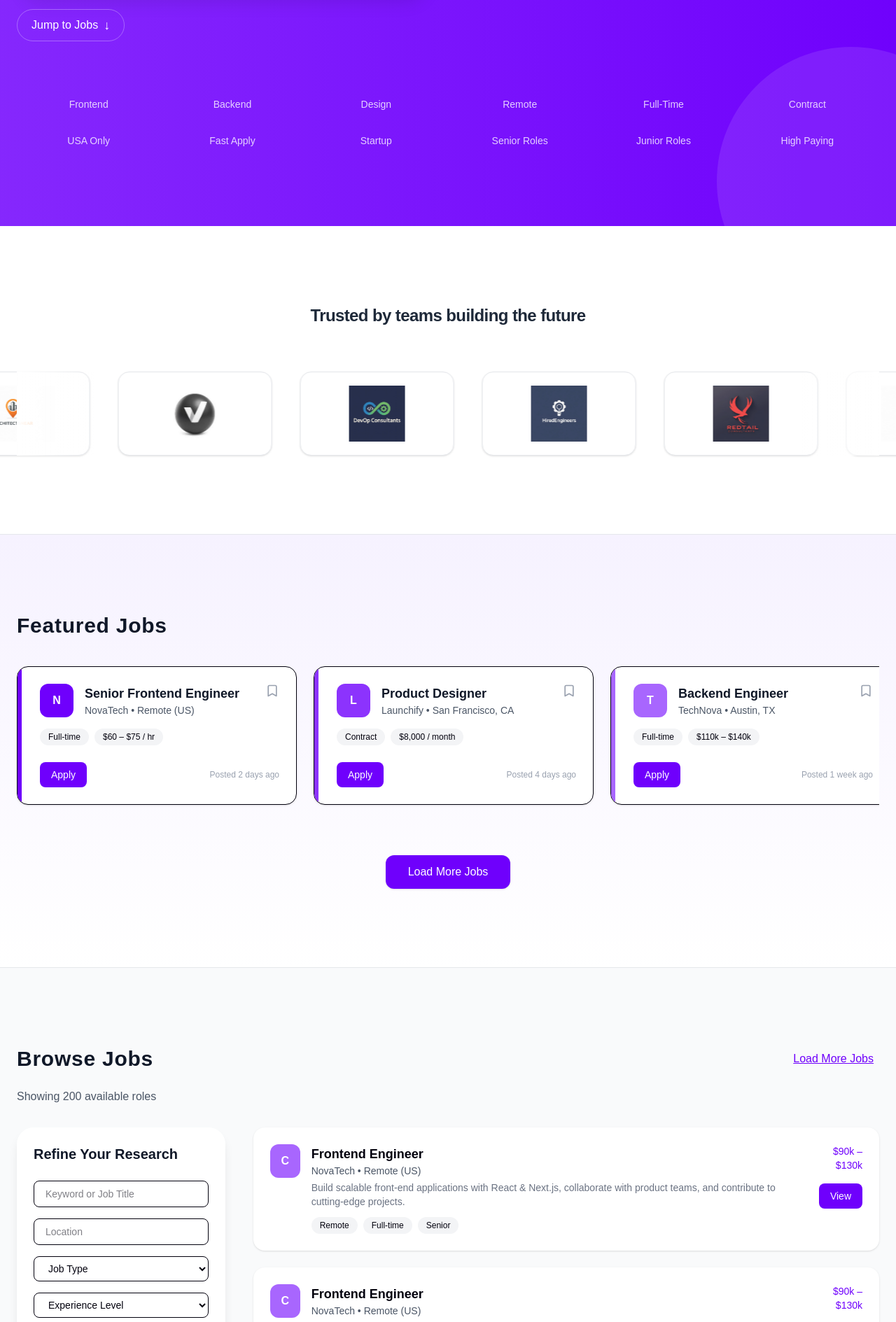
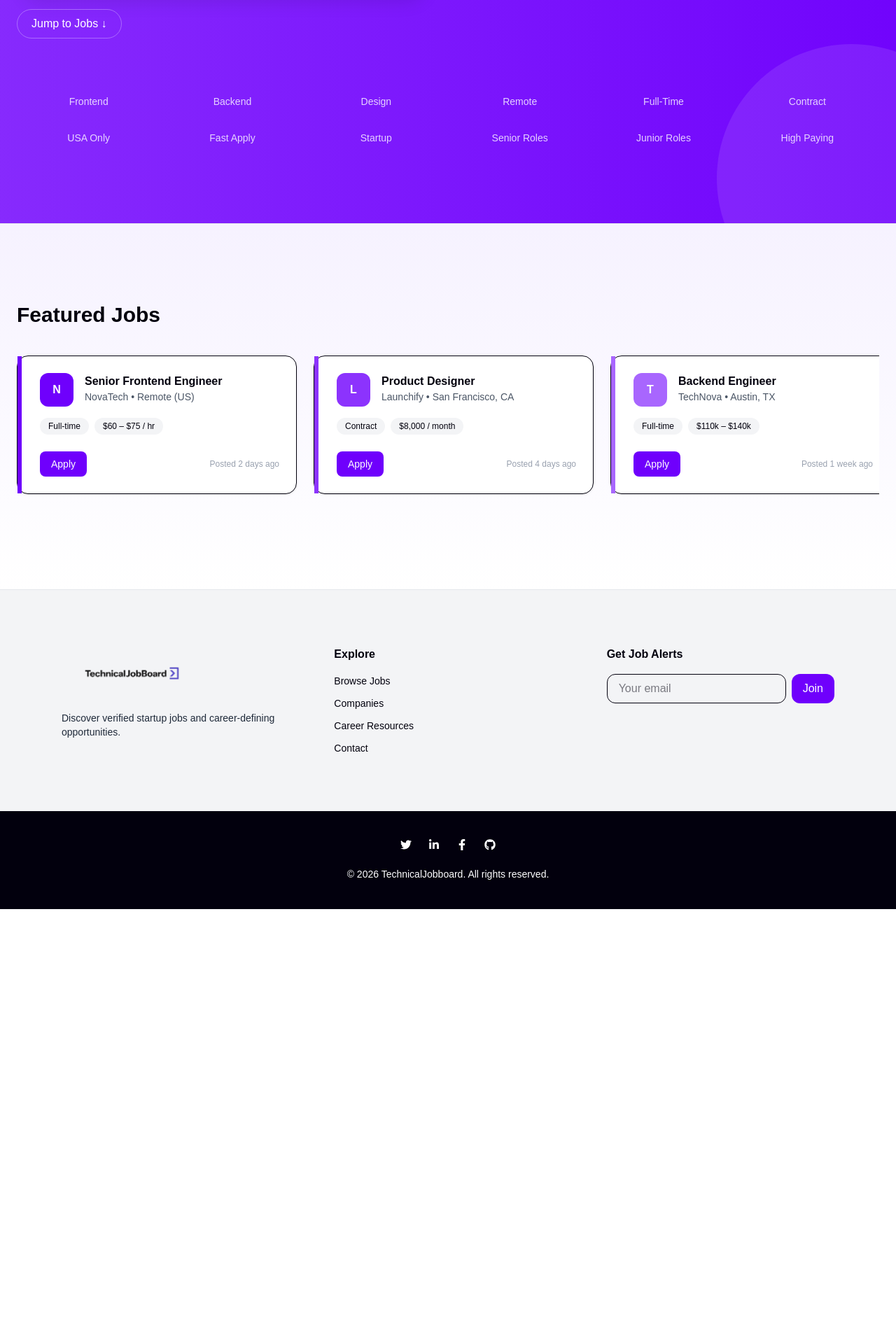
Before and after one commit to adebisidolapo/technicaljobboard, a Next.js app in the folder jobboard/: page / in a window 1280 px wide. Shown: the part 680-2569 px from the top of the page at 70% size. After the commit the page ends 1979 px from the top, so only its background shows below. Built offline with nearby package versions, Linux system fonts and the light colour scheme.

Commit message:
update UI

```diff
--- a/jobboard/app/page.tsx
+++ b/jobboard/app/page.tsx
@@ -9,6 +9,41 @@ import {
   FaGithub,
 } from "react-icons/fa";
 
+/* ================= CONSTANTS ================= */
+const PRIMARY = "#6F00FC";
+const SECONDARY = "#8C33FD";
+const ACCENT = "#A866FE";
+
+const featuredJobs = [
+  {
+    title: "Senior Frontend Engineer",
+    company: "NovaTech",
+    location: "Remote (US)",
+    type: "Full-time",
+    pay: "$60 – $75 / hr",
+    posted: "2 days ago",
+    color: PRIMARY,
+  },
+  {
+    title: "Product Designer",
+    company: "Launchify",
+    location: "San Francisco, CA",
+    type: "Contract",
+    pay: "$8,000 / month",
+    posted: "4 days ago",
+    color: SECONDARY,
+  },
+  {
+    title: "Backend Engineer",
+    company: "TechNova",
+    location: "Austin, TX",
+    type: "Full-time",
+    pay: "$110k – $140k",
+    posted: "1 week ago",
+    color: ACCENT,
+  },
+];
+
 export default function Home() {
   const heroImageRef = useRef<HTMLDivElement | null>(null);
 
@@ -17,31 +52,35 @@ export default function Home() {
 
       {/* ================= HERO ================= */}
       <section className="relative py-28 bg-animated-gradient text-white overflow-hidden">
-        <div className="absolute top-0 left-0 w-64 h-64 bg-white opacity-10 rounded-full -translate-x-1/2 -translate-y-1/2" />
-        <div className="absolute bottom-0 right-0 w-96 h-96 bg-white opacity-10 rounded-full translate-x-1/3 translate-y-1/3" />
+        <div className="absolute top-0 left-0 w-64 h-64 bg-white/10 rounded-full -translate-x-1/2 -translate-y-1/2" />
+        <div className="absolute bottom-0 right-0 w-96 h-96 bg-white/10 rounded-full translate-x-1/3 translate-y-1/3" />
 
         <div className="max-w-7xl mx-auto px-6 relative z-10">
           <div className="md:flex md:items-center md:justify-between gap-12">
 
             {/* LEFT */}
             <div className="md:w-1/2">
-              <h1 className="text-5xl md:text-6xl font-extrabold leading-tight max-w-3xl tracking-tight">
+              <h1 className="text-5xl md:text-6xl font-extrabold leading-tight tracking-tight">
                 Find meaningful startup jobs
                 <br />
                 that <span className="text-[#02000D]">actually grow your career</span>
               </h1>
 
-              <p className="mt-6 text-lg md:text-xl max-w-2xl text-white/90">
+              <p className="mt-6 text-lg md:text-xl text-white/90 max-w-2xl">
                 Discover verified USA-based roles from fast-growing startups,
                 remote teams, and innovative tech companies hiring now.
               </p>
 
-              <div className="w-full mt-10">
-                <div className="flex items-center bg-white rounded-full shadow-xl px-6 py-3 max-w-5xl">
+              <div className="mt-10">
+                <div className="flex items-center bg-white rounded-full shadow-xl px-6 py-3">
+                  <label htmlFor="job-search" className="sr-only">
+                    Search jobs
+                  </label>
                   <input
+                    id="job-search"
                     type="text"
                     placeholder="Search jobs by title, keyword, or company"
-                    className="flex-1 px-3 py-3 text-gray-800 bg-transparent focus:outline-none text-base"
+                    className="flex-1 px-3 py-3 text-gray-800 bg-transparent focus:outline-none"
                   />
                   <button className="ml-3 px-8 py-3 rounded-full bg-purple-700 text-white font-semibold hover:bg-purple-800 transition">
                     Search
@@ -51,13 +90,11 @@ export default function Home() {
 
               <button
                 onClick={() =>
-                  document
-                    .getElementById("jobs")
-                    ?.scrollIntoView({ behavior: "smooth" })
+                  document.getElementById("jobs")?.scrollIntoView({ behavior: "smooth" })
                 }
-                className="mt-6 inline-flex items-center gap-2 text-white font-medium px-5 py-2 rounded-full border border-white/30 hover:bg-white/10 transition"
+                className="mt-6 inline-flex items-center gap-2 px-5 py-2 rounded-full border border-white/30 hover:bg-white/10 transition"
               >
-                Jump to Jobs <span className="text-lg">↓</span>
+                Jump to Jobs ↓
               </button>
             </div>
 
@@ -75,136 +112,48 @@ export default function Home() {
                 </div>
               </div>
             </div>
-
           </div>
 
-          {/* JOB ICON STRIP */}
-          <div className="w-full mt-20">
-            <div className="grid grid-cols-3 md:grid-cols-6 gap-y-8 text-center text-sm text-white/80">
-              <span>Frontend</span>
-              <span>Backend</span>
-              <span>Design</span>
-              <span>Remote</span>
-              <span>Full-Time</span>
-              <span>Contract</span>
-              <span>USA Only</span>
-              <span>Fast Apply</span>
-              <span>Startup</span>
-              <span>Senior Roles</span>
-              <span>Junior Roles</span>
-              <span>High Paying</span>
+          {/* JOB TAG STRIP */}
+          <div className="mt-20 grid grid-cols-3 md:grid-cols-6 gap-y-8 text-center text-sm text-white/80">
+            {[
+              "Frontend",
+              "Backend",
+              "Design",
+              "Remote",
+              "Full-Time",
+              "Contract",
+              "USA Only",
+              "Fast Apply",
+              "Startup",
+              "Senior Roles",
+              "Junior Roles",
+              "High Paying",
+            ].map((tag) => (
+              <span key={tag}>{tag}</span>
+            ))}
           </div>
         </div>
-
-        </div>
       </section>
-
-{/* ================= TRUSTED TEAMS ================= */}
-<section className="py-28 bg-white overflow-hidden">
-  <div className="max-w-7xl mx-auto px-6">
-
-    {/* Header */}
-    <h3 className="text-center text-xl md:text-2xl font-semibold text-gray-800 tracking-tight mb-16">
-      Trusted by teams building the future
-    </h3>
-
-    {/* Marquee */}
-    <div className="relative">
-      <div className="flex gap-10 animate-marquee hover:[animation-play-state:paused]">
-        {[
-          "/Architects.png",
-          "/vermot.png",
-          "/Devops.png",
-          "/Hiredengineer.png",
-          "/redtail.png",
-          "/Architects.png",
-          "/vermot.png",
-          "/Devops.png",
-          "/Hiredengineer.png",
-          "/redtail.png",
-        ].map((logo, i) => (
-          <div
-            key={i}
-            className="min-w-[220px] h-[120px] flex items-center justify-center
-                       rounded-2xl border border-gray-200 bg-white
-                       shadow-sm hover:shadow-md
-                       transition-all duration-300"
-          >
-            <img
-              src={logo}
-              alt="Trusted company logo"
-              className="h-16 md:h-20 object-contain opacity-90 hover:opacity-100 transition"
-            />
-          </div>
-        ))}
-      </div>
-
-      {/* Soft edge fades */}
-      <div className="pointer-events-none absolute top-0 left-0 h-full w-28 bg-gradient-to-r from-white to-transparent" />
-      <div className="pointer-events-none absolute top-0 right-0 h-full w-28 bg-gradient-to-l from-white to-transparent" />
-    </div>
-
-  </div>
-</section>
-
-
-
 
       {/* ================= FEATURED JOBS ================= */}
       <section className="py-28 bg-gradient-to-b from-[#F6F2FF] to-white border-y border-gray-200">
         <div className="max-w-7xl mx-auto px-6">
+          <h2 className="text-3xl font-semibold mb-10">Featured Jobs</h2>
 
-    {/* Header */}
-    <div className="flex justify-between items-center mb-10">
-      <h2 className="text-3xl font-semibold tracking-wide text-gray-900">
-        Featured Jobs
-      </h2>
-    </div>
-
-    {/* Carousel */}
           <div className="flex gap-6 overflow-x-auto pb-6">
-      {[
-        {
-          title: "Senior Frontend Engineer",
-          company: "NovaTech",
-          location: "Remote (US)",
-          type: "Full-time",
-          pay: "$60 – $75 / hr",
-          posted: "2 days ago",
-          color: "#6F00FC",
-        },
-        {
-          title: "Product Designer",
-          company: "Launchify",
-          location: "San Francisco, CA",
-          type: "Contract",
-          pay: "$8,000 / month",
-          posted: "4 days ago",
-          color: "#8C33FD",
-        },
-        {
-          title: "Backend Engineer",
-          company: "TechNova",
-          location: "Austin, TX",
-          type: "Full-time",
-          pay: "$110k – $140k",
-          posted: "1 week ago",
-          color: "#A866FE",
-        },
-      ].map((job, idx) => (
+            {featuredJobs.map((job) => (
               <div
-          key={idx}
-          className="flex-none w-[400px] bg-white rounded-2xl shadow-sm hover:shadow-md transition border relative overflow-hidden"
+                key={job.title}
+                className="flex-none w-[400px] bg-white rounded-2xl border shadow-sm hover:shadow-md transition relative"
               >
-          {/* Left Accent */}
                 <div
                   className="absolute left-0 top-0 h-full w-1.5"
                   style={{ backgroundColor: job.color }}
                 />
 
                 <div className="p-6 pl-8">
-            {/* Header */}
-            <div className="flex justify-between items-start">
+                  <div className="flex justify-between">
                     <div className="flex gap-4">
                       <div
                         className="w-12 h-12 rounded-xl text-white flex items-center justify-center font-bold"
@@ -214,39 +163,15 @@ export default function Home() {
                       </div>
 
                       <div>
-                  <h3 className="text-lg font-semibold text-gray-900">
-                    {job.title}
-                  </h3>
+                        <h3 className="font-semibold">{job.title}</h3>
                         <p className="text-sm text-gray-600">
                           {job.company} • {job.location}
                         </p>
                       </div>
                     </div>
-
-              {/* Save */}
-              <button
-                aria-label="Save job"
-                className="text-gray-400 hover:text-[#6F00FC] transition"
-              >
-                <svg
-                  xmlns="http://www.w3.org/2000/svg"
-                  className="h-5 w-5"
-                  fill="none"
-                  viewBox="0 0 24 24"
-                  stroke="currentColor"
-                >
-                  <path
-                    strokeLinecap="round"
-                    strokeLinejoin="round"
-                    strokeWidth={2}
-                    d="M5 5a2 2 0 012-2h10a2 2 0 012 2v16l-7-4-7 4V5z"
-                  />
-                </svg>
-              </button>
                   </div>
 
-            {/* Meta */}
-            <div className="flex flex-wrap gap-2 mt-4">
+                  <div className="flex gap-2 mt-4">
                     <span className="text-xs px-3 py-1 rounded-full bg-gray-100">
                       {job.type}
                     </span>
@@ -255,7 +180,6 @@ export default function Home() {
                     </span>
                   </div>
 
-            {/* Footer */}
                   <div className="mt-6 flex justify-between items-center">
                     <button className="bg-[#6F00FC] hover:bg-[#8C33FD] text-white px-4 py-2 rounded-lg text-sm">
                       Apply
@@ -268,174 +192,22 @@ export default function Home() {
               </div>
             ))}
           </div>
-
-    {/* Load more */}
-    <div className="mt-12 flex justify-center">
-      <button className="bg-[#6F00FC] hover:bg-[#8C33FD] text-white px-8 py-3 rounded-xl font-medium transition shadow-sm">
-        Load More Jobs
-      </button>
-    </div>
-
-  </div>
-</section>
-
-
-
-{/* ================= BROWSE JOBS ================= */}
-<section className="py-28 bg-gray-50">
-  <div className="max-w-7xl mx-auto px-6">
-    <div className="flex justify-between items-center mb-6">
-      <h2 className="text-3xl font-semibold tracking-wide text-gray-900">Browse Jobs</h2>
-      <span className="text-[#6F00FC] font-medium underline cursor-pointer hover:bg-gray-100 px-2 rounded transition">
-        Load More Jobs
-      </span>
-    </div>
-    <p className="text-gray-600 mb-8">Showing 200 available roles</p>
-
-    <div className="flex flex-col lg:flex-row gap-10">
-
-      {/* ================= FILTERS ================= */}
-      <aside className="lg:w-1/4 w-full lg:sticky lg:top-28 h-fit">
-        <div className="bg-white rounded-3xl p-6 shadow-lg">
-          <h3 className="text-xl font-semibold mb-6 text-gray-900">Refine Your Research</h3>
-
-          {/* Keyword */}
-          <input
-            type="text"
-            placeholder="Keyword or Job Title"
-            className="w-full border rounded-lg px-4 py-2 mb-4 focus:ring-2 focus:ring-[#6F00FC] outline-none text-sm"
-          />
-
-          {/* Location */}
-          <input
-            type="text"
-            placeholder="Location"
-            className="w-full border rounded-lg px-4 py-2 mb-4 focus:ring-2 focus:ring-[#8C33FD] outline-none text-sm"
-          />
-
-          {/* Job Type */}
-          <select className="w-full border rounded-lg px-4 py-2 mb-4 text-sm">
-            <option>Job Type</option>
-            <option>Full-time</option>
-            <option>Part-time</option>
-            <option>Contract</option>
-            <option>Internship</option>
-          </select>
-
-          {/* Experience Level */}
-          <select className="w-full border rounded-lg px-4 py-2 mb-4 text-sm">
-            <option>Experience Level</option>
-            <option>Junior</option>
-            <option>Mid</option>
-            <option>Senior</option>
-          </select>
-
-          {/* Estimated Salary */}
-          <select className="w-full border rounded-lg px-4 py-2 mb-4 text-sm">
-            <option>Estimated Salary</option>
-            <option>$40k – $60k</option>
-            <option>$60k – $80k</option>
-            <option>$80k – $100k</option>
-            <option>$100k – $150k</option>
-          </select>
-
-          {/* Popular Filters */}
-          <div className="mb-4">
-            <p className="text-sm font-medium mb-2">Popular Filters</p>
-            <div className="flex flex-wrap gap-2">
-              <span className="text-xs px-3 py-1 rounded-full bg-gray-100 cursor-pointer hover:bg-[#6F00FC] hover:text-white transition">Remote</span>
-              <span className="text-xs px-3 py-1 rounded-full bg-gray-100 cursor-pointer hover:bg-[#8C33FD] hover:text-white transition">Full-time</span>
-              <span className="text-xs px-3 py-1 rounded-full bg-gray-100 cursor-pointer hover:bg-[#A866FE] hover:text-white transition">Senior</span>
-              <span className="text-xs px-3 py-1 rounded-full bg-gray-100 cursor-pointer hover:bg-[#6F00FC] hover:text-white transition">Contract</span>
-            </div>
-          </div>
-
-          <button className="w-full bg-[#6F00FC] hover:bg-[#8C33FD] text-white py-2 rounded-xl font-medium transition">
-            Apply Filters
-          </button>
-        </div>
-      </aside>
-
-      {/* ================= JOB FEED ================= */}
-      <div className="lg:w-3/4 w-full space-y-6">
-        {[...Array(8)].map((_, idx) => (
-          <div
-            key={idx}
-            className="bg-white rounded-2xl p-6 shadow-sm hover:shadow-md transition flex justify-between items-start"
-          >
-            <div className="flex gap-4">
-              <div className="w-12 h-12 rounded-xl bg-[#A866FE] text-white flex items-center justify-center font-bold">
-                C
-              </div>
-
-              <div>
-                <h3 className="text-lg font-semibold">Frontend Engineer</h3>
-                <p className="text-sm text-gray-600">
-                  NovaTech • Remote (US)
-                </p>
-                <p className="text-sm text-gray-500 mt-1">
-                  Build scalable front-end applications with React & Next.js, collaborate with product teams, and contribute to cutting-edge projects.
-                </p>
-                <div className="flex flex-wrap gap-2 mt-3">
-                  <span className="text-xs px-3 py-1 rounded-full bg-gray-100">Remote</span>
-                  <span className="text-xs px-3 py-1 rounded-full bg-gray-100">Full-time</span>
-                  <span className="text-xs px-3 py-1 rounded-full bg-gray-100">Senior</span>
-                </div>
-              </div>
-            </div>
-
-            <div className="text-right">
-              <p className="text-sm font-medium text-[#6F00FC]">$90k – $130k</p>
-              <button className="mt-4 bg-[#6F00FC] hover:bg-[#8C33FD] text-white px-4 py-2 rounded-lg text-sm">
-                View
-              </button>
-            </div>
-          </div>
-        ))}
-      </div>
-    </div>
-  </div>
-</section>
-
-
-{/* ================= EMPOWERING JOB SEEKERS ================= */}
-<section className="py-28 bg-white">
-  <div className="max-w-6xl mx-auto px-6 flex flex-col md:flex-row items-center gap-10">
-    <div className="md:w-1/2">
-      <img
-        src="/empower-platform.png"
-        alt="Job platform dashboard illustration"
-        className="rounded-3xl shadow-xl bg-gray-50 p-4"
-      />
-    </div>
-
-    <div className="md:w-1/2">
-      <h2 className="text-3xl font-semibold mb-6 tracking-tight">
-        Empowering Job Seekers
-      </h2>
-      <p className="text-gray-700 mb-6">
-        Verified USA startup jobs, trusted companies, and career tools built
-        to help you grow faster.
-      </p>
-      <button className="bg-[#6F00FC] hover:bg-[#8C33FD] text-white px-6 py-3 rounded-xl font-medium transition">
-        Get Started
-      </button>
-    </div>
         </div>
       </section>
 
       {/* ================= FOOTER ================= */}
       <footer>
         <div className="bg-gray-100 py-20">
-    <div className="max-w-6xl mx-auto px-6 grid grid-cols-1 md:grid-cols-3 gap-16 text-center items-center">
-
-<div className="flex flex-col items-start">
-  <img
+          <div className="max-w-6xl mx-auto px-6 grid md:grid-cols-3 gap-16">
+            <div>
+              <Image
                 src="/Technicaljoblogo-removebg-preview.png"
                 alt="TechnicalJobboard Logo"
-    className="h-20 md:h-24 lg:h-24 w-auto object-contain mb-4"
+                width={200}
+                height={80}
+                className="mb-4"
               />
-  <p className="text-gray-800 text-sm max-w-xs">
+              <p className="text-sm text-gray-800 max-w-xs">
                 Discover verified startup jobs and career-defining opportunities.
               </p>
             </div>
@@ -465,15 +237,14 @@ export default function Home() {
           </div>
         </div>
 
-  <div className="bg-[#02000D] py-10">
-    <div className="flex justify-center gap-6">
+        <div className="bg-[#02000D] py-10 text-center">
+          <div className="flex justify-center gap-6 text-white">
             <FaTwitter />
             <FaLinkedinIn />
             <FaFacebookF />
             <FaGithub />
           </div>
-
-    <p className="mt-6 text-center text-white text-sm">
+          <p className="mt-6 text-white text-sm">
             © {new Date().getFullYear()} TechnicalJobboard. All rights reserved.
           </p>
         </div>
```
Lines whose indentation alone changed are shown as unchanged.
